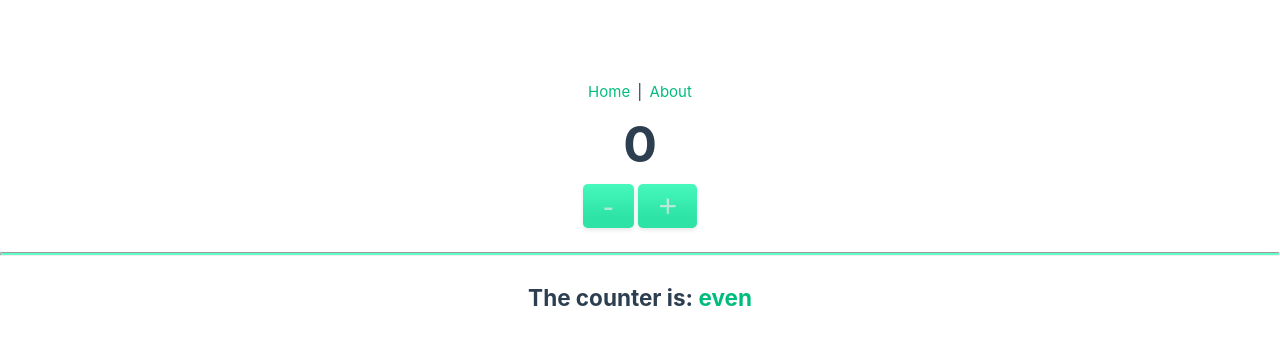
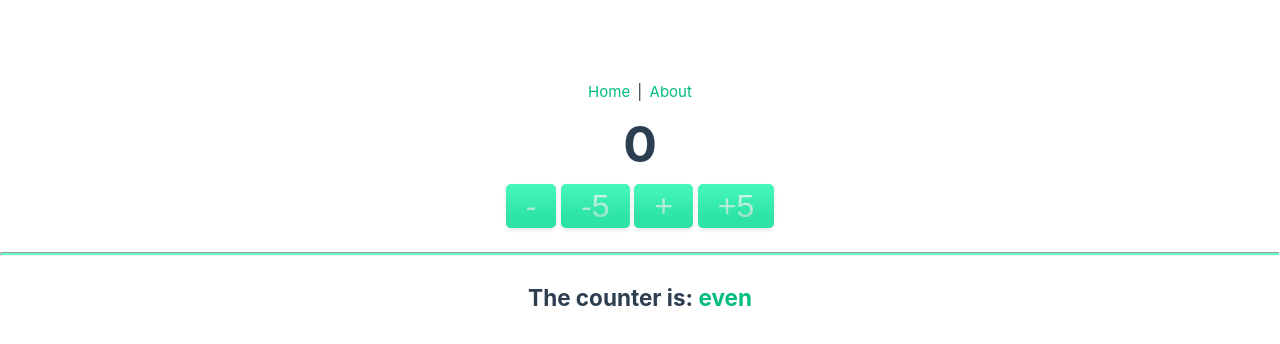
Before and after one commit to dav100ide-red/learn-pinia-setup, a Vue app: page / in a window 1280 px wide. Shown: the top 344 px of the page. Built offline with nearby package versions, Linux system fonts and the light colour scheme.

Commit message:
counter store fix increase and decrease

```diff
--- a/src/stores/counter.js
+++ b/src/stores/counter.js
@@ -7,11 +7,11 @@ export const useCounterStore = defineStore('counter', () => {
 
     //ACTIONS
     function increaseCount(increaseAmount = 1) {
-        count.value + increaseAmount
+        count.value = count.value + increaseAmount
     }
 
     function decreaseCount(decreaseAmount = 1) {
-        count.value - decreaseAmount
+        count.value = count.value - decreaseAmount
     }
 
     //GETTERS
--- a/src/views/AboutView.vue
+++ b/src/views/AboutView.vue
@@ -1,7 +1,7 @@
 <template>
     <div class="about">
         <h1>About</h1>
-        <button class="btn-primary" @click="counterStore.increaseCount">
+        <button class="btn-primary" @click="counterStore.increaseCount()">
             {{ counterStore.count }}
         </button>
     </div>
--- a/src/views/HomeView.vue
+++ b/src/views/HomeView.vue
@@ -2,8 +2,10 @@
     <div class="home">
         <h1>{{ counterStore.count }}</h1>
         <div class="buttons">
-            <button class="btn-primary" @click="counterStore.decreaseCount">-</button>
-            <button class="btn-primary" @click="counterStore.increaseCount">+</button>
+            <button class="btn-primary" @click="counterStore.decreaseCount()">-</button>
+            <button class="btn-primary" @click="counterStore.decreaseCount(5)">-5</button>
+            <button class="btn-primary" @click="counterStore.increaseCount()">+</button>
+            <button class="btn-primary" @click="counterStore.increaseCount(5)">+5</button>
         </div>
     </div>
     <hr />
```
